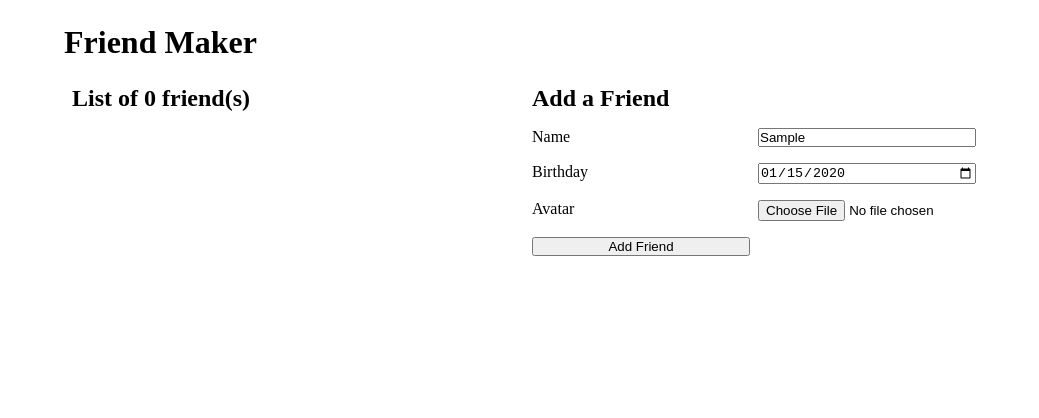
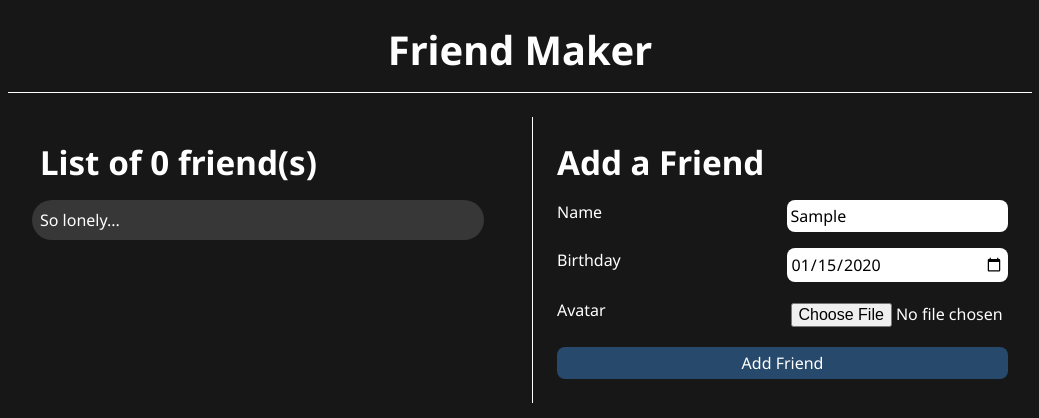
Before and after one commit to asha0012-asif/Storage-Assign, a plain HTML site: page index.html in a window 1280 px wide. Both pictures are taken after typing "Sample", "2020-01-15" into the empty fields and a click on the button "Add Friend". Shown: the whole page, without its empty margins (120-1159 px from the left). Drawn offline with Linux system fonts and the light colour scheme.

Commit message:
add form reset, add conditional to check whether there are any friends saved in cache, add css-reset file, and refactored main.css file

```diff
--- /dev/null
+++ b/css/css-reset.css
@@ -0,0 +1,99 @@
+/* Box sizing rules */
+*,
+*::before,
+*::after {
+  box-sizing: border-box;
+}
+
+/* Remove default margin */
+h1,
+h2,
+h3,
+h4,
+h5,
+h6,
+p,
+figure,
+blockquote,
+ul,
+ol,
+dl,
+dd,
+li {
+  padding: 0;
+  margin: 0;
+}
+
+/* Remove list styles on ul, ol elements with a list role, which suggests default styling will be removed */
+ul[role="list"],
+ol[role="list"] {
+  list-style: none;
+}
+
+/* Set core root defaults */
+html {
+    line-height: 1.5;
+    font-family: Roboto, system-ui, -apple-system, BlinkMacSystemFont, 'Segoe UI', Oxygen, Ubuntu, Cantarell, 'Open Sans', 'Helvetica Neue', sans-serif;
+}
+
+html:focus-within {
+  scroll-behavior: smooth;
+}
+
+/* Set core body defaults */
+body {
+  min-height: 100vh;
+  text-rendering: optimizeSpeed;
+  line-height: 1.5;
+  margin: 0;
+}
+
+/* A elements that don't have a class get default styles */
+a {
+  text-decoration-skip-ink: auto;
+  color: #368F7F;
+}
+
+a:hover,
+a:focus {
+    color: #D96666;
+}
+
+/* Make images easier to work with */
+img,
+picture,
+svg {
+  max-width: 100%;
+  display: block;
+}
+
+svg {
+    fill: currentColor;
+}
+
+svg:not(:root) {
+    overflow: hidden;
+}
+
+/* Inherit fonts for inputs and buttons */
+input,
+button,
+textarea,
+select {
+  font: inherit;
+}
+
+/* Remove all animations and transitions for people that prefer not to see them */
+@media (prefers-reduced-motion: reduce) {
+  html:focus-within {
+   scroll-behavior: auto;
+  }
+  *,
+  *::before,
+  *::after {
+    animation-duration: 0.01ms !important;
+    animation-iteration-count: 1 !important;
+    transition-duration: 0.01ms !important;
+    scroll-behavior: auto !important;
+  }
+}
--- a/css/main.css
+++ b/css/main.css
@@ -1,48 +1,107 @@
-* {
-    padding: 0;
-    margin: 0;
-    box-sizing: border-box;
+:root {
+    --color--primary: #373737;
+    --color--black: #171717;
 }
 
-header,
-main,
-aside {
-    width: 100%;
+html {
+    font-family: "Noto Sans", sans-serif;
 }
 
 body {
-    display: grid;
-    justify-items: center;
+    background-color: var(--color--black);
 }
 
+/* ------ CONTAINER ------ */
+.container {
+    width: min(65rem, 100%);
+    padding-inline: auto;
+    margin: 0 auto;
+}
+
+/* --- IMAGES --- */
+img {
+    width: 100%;
+    display: block;
+    object-fit: cover;
+}
+
+/* ------ TYPE HIERARCHY ------ */
+h1,
+h2,
+h3
+{
+  line-height: 1.3;
+}
+
+h1 {
+  font-size: 2.027rem;
+  text-align: center;
+
+  @media only screen and (min-width: 45rem) {
+    font-size: 2.488rem;
+  }
+}
+
+h2 {
+  font-size: 1.802rem;
+  margin-bottom: 1rem;
+
+  @media only screen and (min-width: 45rem) {
+    font-size: 2.074rem;
+  }
+}
+
+h3 {
+  font-size: 1.602rem;
+  margin-bottom: 0.5rem;
+
+  @media only screen and (min-width: 45rem) {
+    font-size: 1.728rem;
+  }
+}
+
+p {
+  font-size: 1.125rem;
+  line-height: 1.5;
+
+  @media only screen and (min-width: 45rem) {
+    font-size: 1.25rem;
+  }
+}
+
+/* ------ BODY ------ */
 body .container {
     display: grid;
     justify-items: center;
     gap: 1.5rem;
+
+    padding: 0.5rem;
+
+    .header,
+    main,
+    .aside {
+        width: 100%;
+    }
 
     @media only screen and (min-width: 45rem) {
         grid-template-columns: repeat(2, 1fr);
     }
 }
 
-ul {
-    padding: 0;
-    margin: 0;
+/* --- HEADER (IE. TITLE) --- */
+.header {
+    color: #fff;
+
+    padding: 1rem;
+    border-bottom: 0.0125rem solid #fff;
+
+    grid-column: 1 / -1;
 }
 
-h2 {
-    margin-bottom: 1rem;
-}
-
-.container {
-    width: min(60rem, 100%);
+/* --- MAIN (IE. LIST) --- */
+.main {
+    color: #fff;
     padding: 1.5rem;
-}
-
-.header {
-    grid-column: 1 / -1;
-
-    display: grid;
 }
 
 .friends-list__title {
@@ -66,6 +125,10 @@ h2 {
 
     padding: 0.5rem;
 
+    background-color: var(--color--primary);
+    /* border: 0.0125rem solid var(--color--primary); */
+    border-radius: 1.5rem;
+
     .avatar {
         width: 10rem;
         object-fit: cover;
@@ -84,9 +147,29 @@ h2 {
     }
 }
 
+/* --- ASIDE (IE. FORM) --- */
+.aside {
+    color: #fff;
+
+    padding: 1.5rem;
+    border-top: 0.0125rem solid #fff;
+
+    @media only screen and (min-width: 45rem) {
+        border-left: 0.0125rem solid #fff;
+        border-top: 0;
+    }
+}
+
 #form {
     display: grid;
     gap: 1rem;
+
+    input,
+    button {
+        padding: 0.25rem;
+        border: none;
+        border-radius: 0.5rem;
+    }
 
     input {
         width: 100%;
@@ -95,6 +178,19 @@ h2 {
 
 .formbox {
     display: grid;
-    grid-template-columns: repeat(2, 1fr);
     gap: 0.5rem;
+
+    @media only screen and (min-width: 45rem) {
+        grid-template-columns: repeat(2, 1fr);
+    }
 }
+
+#btnAddFriend {
+    background-color: #26496c;
+    color: #fff;
+}
+
+#btnAddFriend:where(:hover, :focus-visible) {
+    cursor: pointer;
+    background-color: #3f7bb4;
+}
--- a/index.html
+++ b/index.html
@@ -5,6 +5,13 @@
         <meta name="viewport" content="width=device-width, initial-scale=1.0">
         <title>Cache Storage</title>
 
+        <!-- GOOGLE FONTS - Noto Sans -->
+        <link rel="preconnect" href="https://fonts.googleapis.com">
+        <link rel="preconnect" href="https://fonts.gstatic.com" crossorigin>
+        <link href="https://fonts.googleapis.com/css2?family=Noto+Sans:ital,wght@0,100..900;1,100..900&display=swap" rel="stylesheet">
+
+        <!-- CSS STYLESHEET LINKS -->
+        <link rel="stylesheet" href="./css/css-reset.css">
         <link rel="stylesheet" href="./css/main.css">
     </head>
 
@@ -13,11 +20,13 @@
             <header class="header">
                 <h1>Friend Maker</h1>
             </header>
-            <main>
+
+            <main class="main">
                 <h2 class="friends-list__title">List of <span id="friend__count">0</span> friend(s)</h2>
                 <ul id="friends-list"></ul>
             </main>
-            <aside>
+
+            <aside class="aside">
                 <h2>Add a Friend</h2>
                 <form id="form">
                     <div class="formbox">
@@ -32,9 +41,7 @@
                         <label for="avatar">Avatar</label>
                         <input type="file" id="avatar" name="avatar" accept="image/*" />
                     </div>
-                    <div class="formbox">
-                        <button id="btnAddFriend">Add Friend</button>
-                    </div>
+                    <button id="btnAddFriend">Add Friend</button>
                 </form>
             </aside>
         </div>
--- a/js/main.js
+++ b/js/main.js
@@ -20,7 +20,7 @@ const APP = {
         ev.preventDefault();
         console.log("Saving friend to cache.");
 
-        // const form = ev.target;
+        const form = ev.target;
         // console.log(form);
 
         //make sure everything is filled out.
@@ -49,6 +49,7 @@ const APP = {
             dob: friendDOB,
             avatar: `/${friendID}.${friendAvatarFile.type.split("/")[1]}`
         }
+
         const friendJSON = JSON.stringify(friend);
         console.log(friendJSON);
 
@@ -83,18 +84,27 @@ const APP = {
         const myImageCache = APP.myImageCache;
         await myImageCache.put(friend.avatar, friendAvatarResponse);
 
+        form.reset();
+
         //when complete call the function to update the list of people
         APP.showFriendsList();
     },
 
     showFriendsList: async () => {
         //show the contents of cache as a list of cards
-        console.log("Showing List of Friends.");
+        console.log("Showing List of Friends:");
 
         const myJSONCache = APP.myJSONCache;
         const myImageCache = APP.myImageCache;
 
         const keys = await myJSONCache.keys();
+
+        const friendsList = document.getElementById("friends-list");
+        friendsList.innerHTML = "";
+
+        if (keys.length === 0) {
+            friendsList.innerHTML = `<li class="card">So lonely...</li>`;
+        } else {
             let df = new DocumentFragment();
 
             for (let key of keys) {
@@ -122,11 +132,11 @@ const APP = {
                 df.append(card);
             }
 
-        const friendsList = document.getElementById("friends-list");
-        friendsList.innerHTML = "";
             friendsList.appendChild(df);
 
-        document.getElementById("friend__count").textContent = keys.length;
+            document.getElementById("friend__count").innerText = keys.length;
+        }
+
     },
 
     makeCard: (friend) => {
@@ -144,7 +154,7 @@ const APP = {
         const friendImage = document.createElement("img");
         friendImage.className = "avatar";
         friendImage.src = friend.url;
-        friendImage.alt = friend.name;
+        friendImage.alt = `${friend.name} avatar`;
 
         const div = document.createElement("div");
         div.className = "info"
```
Lines whose indentation alone changed are shown as unchanged.
